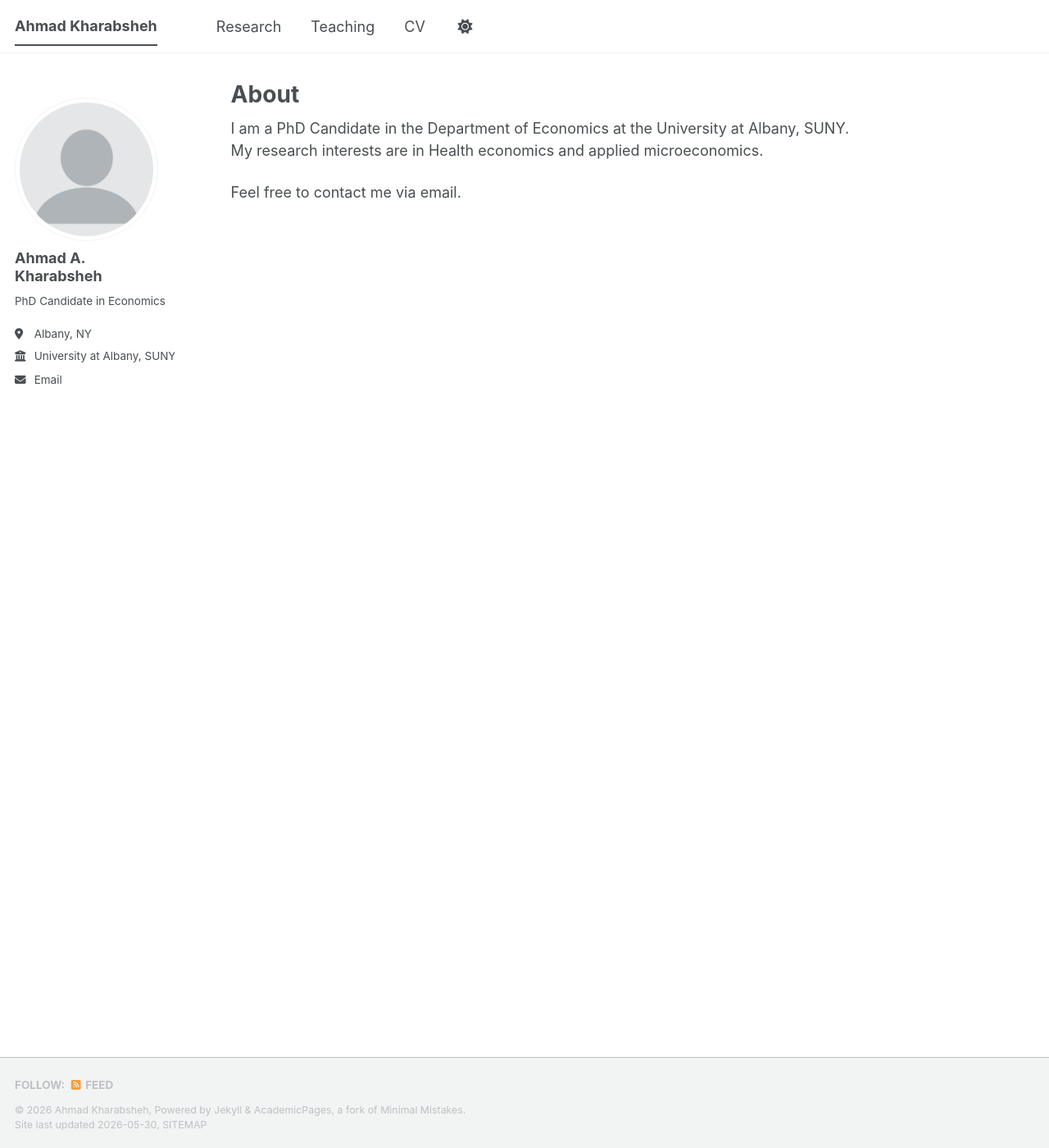
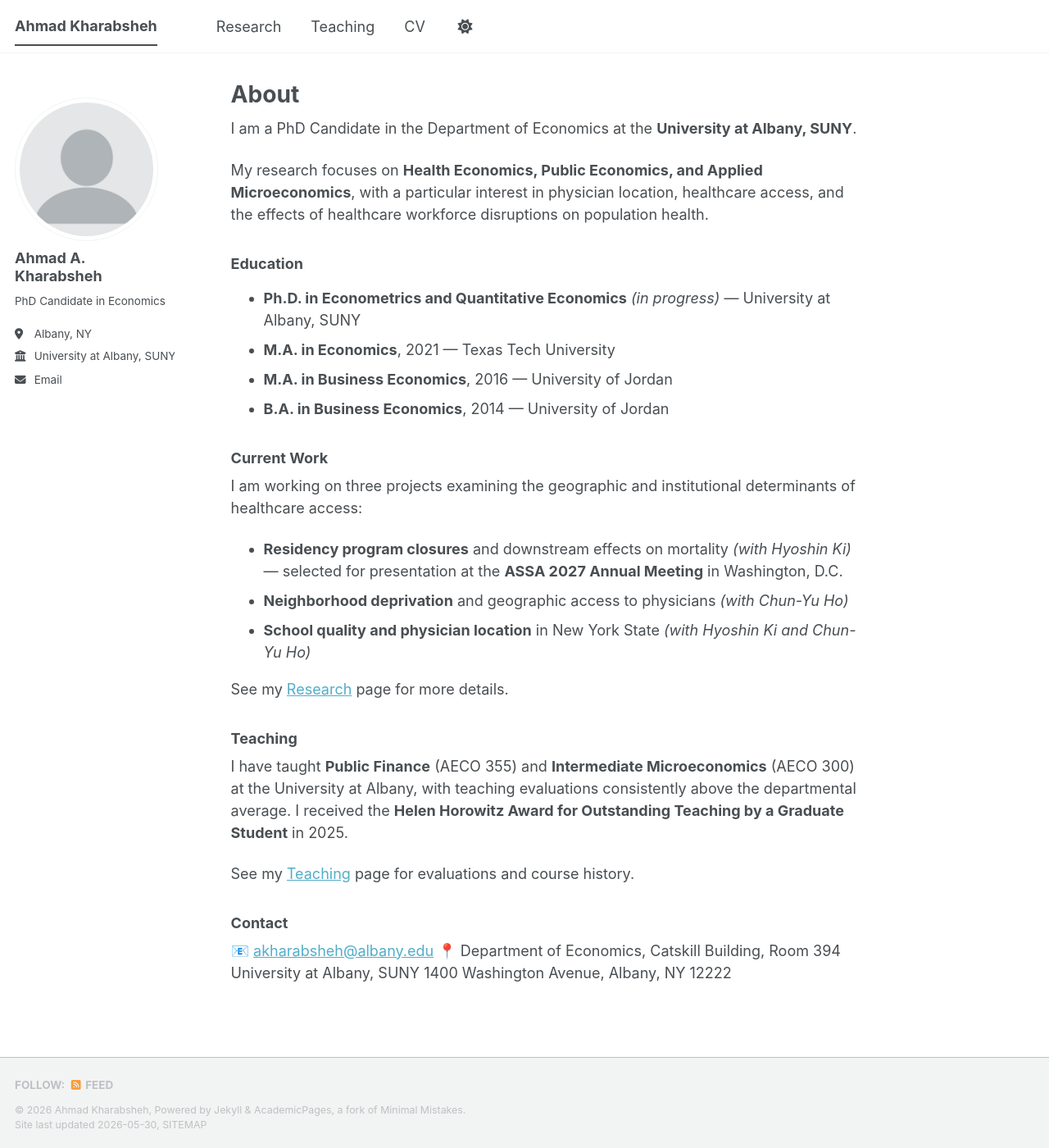
Before and after one commit to Kharabshehahmad/Kharabshehahmad.github.io, a Jekyll site: the page built from _pages/about.md, in a window 1280 px wide and 1400 px high. Shown: the whole window at 82% size. Built offline with Jekyll 4.4.1, drawn with Linux system fonts in a browser that asks for light colours; a script bundle is joined from its source files by our own code; library files that are not in the unit come from our copies.

Commit message:
Update about.md

```diff
--- a/_pages/about.md
+++ b/_pages/about.md
@@ -7,6 +7,36 @@ redirect_from:
   - /about.html
 ---
 
-I am a PhD Candidate in the Department of Economics at the University at Albany, SUNY. My research interests are in Health economics and applied microeconomics.
+I am a PhD Candidate in the Department of Economics at the **University at Albany, SUNY**.
 
-Feel free to contact me via email.
+My research focuses on **Health Economics, Public Economics, and Applied Microeconomics**, with a particular interest in physician location, healthcare access, and the effects of healthcare workforce disruptions on population health.
+
+### Education
+
+- **Ph.D. in Econometrics and Quantitative Economics** *(in progress)* — University at Albany, SUNY
+- **M.A. in Economics**, 2021 — Texas Tech University
+- **M.A. in Business Economics**, 2016 — University of Jordan
+- **B.A. in Business Economics**, 2014 — University of Jordan
+
+### Current Work
+
+I am working on three projects examining the geographic and institutional determinants of healthcare access:
+
+- **Residency program closures** and downstream effects on mortality *(with Hyoshin Ki)* — selected for presentation at the **ASSA 2027 Annual Meeting** in Washington, D.C.
+- **Neighborhood deprivation** and geographic access to physicians *(with Chun-Yu Ho)*
+- **School quality and physician location** in New York State *(with Hyoshin Ki and Chun-Yu Ho)*
+
+See my [Research](/publications/) page for more details.
+
+### Teaching
+
+I have taught **Public Finance** (AECO 355) and **Intermediate Microeconomics** (AECO 300) at the University at Albany, with teaching evaluations consistently above the departmental average. I received the **Helen Horowitz Award for Outstanding Teaching by a Graduate Student** in 2025.
+
+See my [Teaching](/teaching/) page for evaluations and course history.
+
+### Contact
+
+📧 [akharabsheh@albany.edu](mailto:akharabsheh@albany.edu)
+📍 Department of Economics, Catskill Building, Room 394
+University at Albany, SUNY
+1400 Washington Avenue, Albany, NY 12222
```
